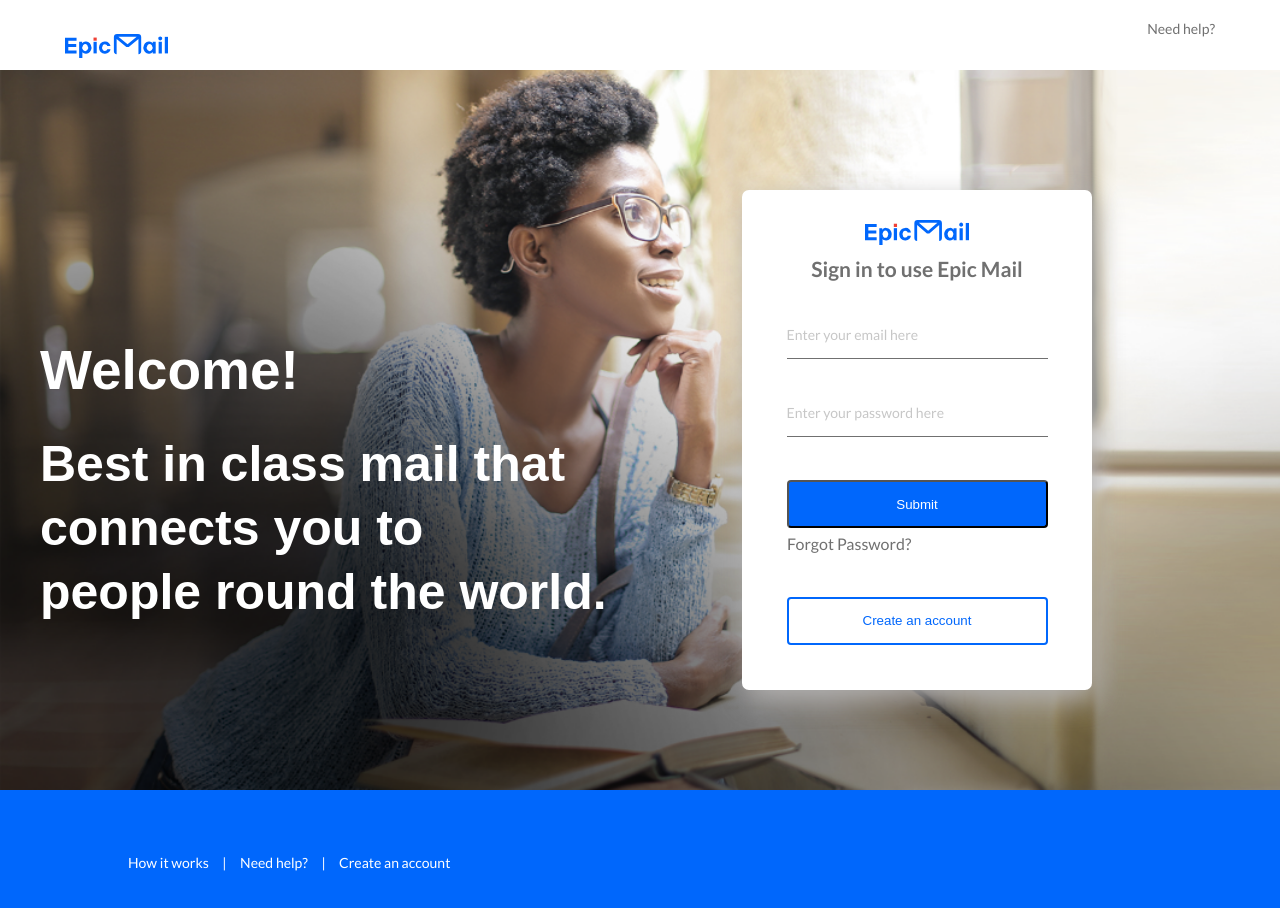
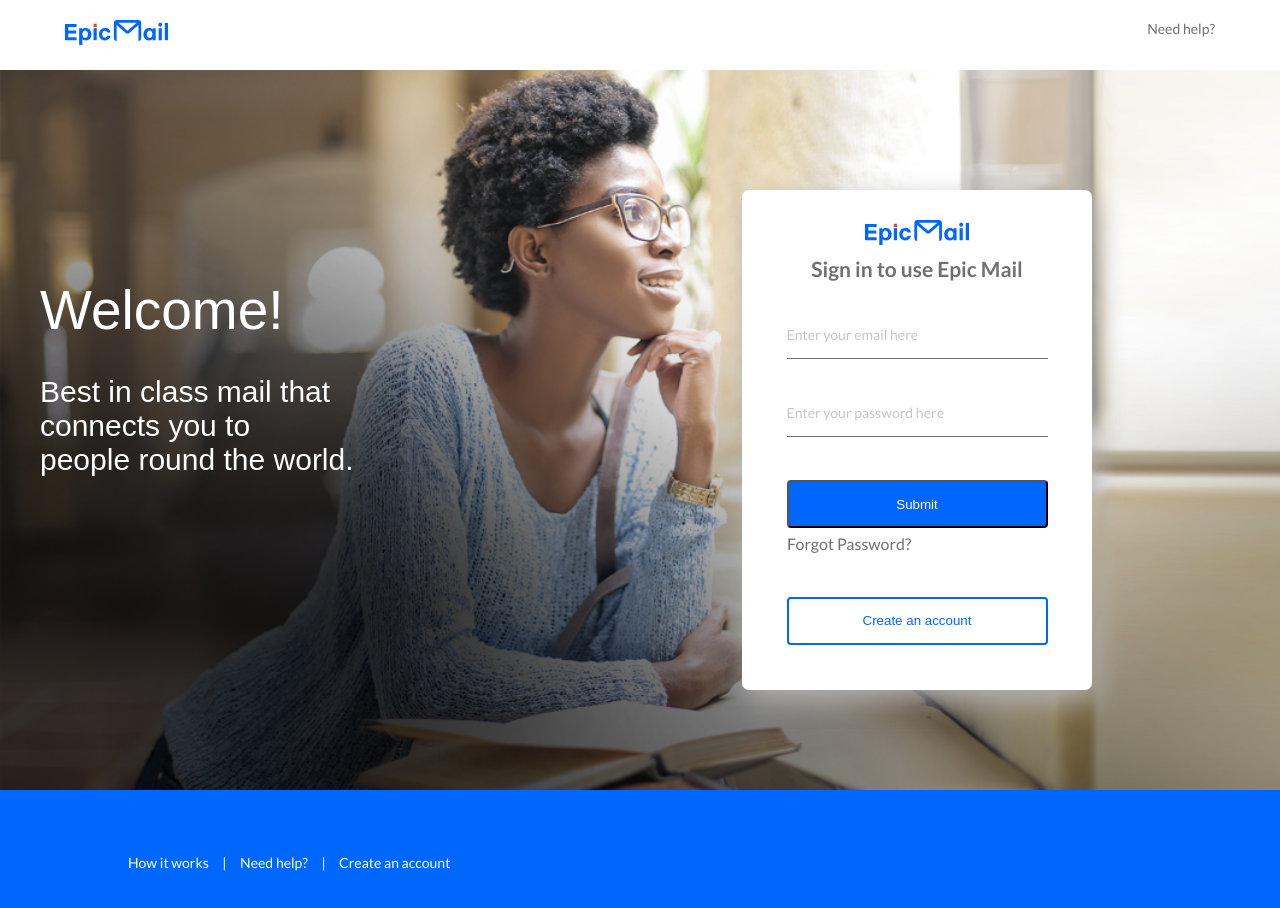
Before and after one commit to Ochowo/Epic-Email, a plain HTML site: page index.html in a window 1280 px wide. Drawn offline with Linux system fonts and the light colour scheme.

Commit message:
bug(ui): bg-fix index page [fixes #164352389]

```diff
--- a/css/style.css
+++ b/css/style.css
@@ -48,7 +48,11 @@ a {
 }
 .logo {
     float: left;
-    margin-top: 1.2%;
+    margin-top: 1.5%;
+}
+.lo {
+    padding: 0;
+    margin: 0;
 }
 .help {
     float: right;
@@ -71,7 +75,6 @@ a {
 }
 .pull-text {
     font-size: 55px;
-    font-weight: 600;
     margin-top:40%;
     font-family: 'open-sans', sans-serif;
 }
@@ -128,11 +131,10 @@ a {
     border: 2px  solid #0067fc;
 }
 .wel{
-    line-height: 120px;
+    line-height: 1px;
 }
 .every {
- font-size:50px;
- line-height: 1px;
+ font-size:30px;
 }
 footer {
 
@@ -508,15 +510,15 @@ th {
     overflow: hidden;
   }
 
+
+
 /********************************Queries**********************/
 @media only screen and (max-width: 1200px) {
     .pull-text {
         margin-left: 8%;
         font-size:45px;
     }
-    .every {
-        font-size:45px;
-    }
+
     .wel {
         line-height:80px;
     }
@@ -838,6 +840,9 @@ float: left;
     .navvv {
         margin-top: 35%;
     }
+    .flexboxx {
+        padding-top:5%;
+    }
 
 }
 @media only screen and (max-width: 375px) {
@@ -850,4 +855,5 @@ float: left;
     .recieve, .send {
         width: 300px;
     }
+
 }
--- a/index.html
+++ b/index.html
@@ -9,14 +9,14 @@
 <body>
     <header class="header uyu">
         <nav class="nav">
-        <div class="logo"><a href = "#"><img src="img/logo.svg"></a> </div>
+        <div class="logo lo"><a href = "#"><img src="img/logo.svg"></a> </div>
         <div class="help"><a href ="#">Need help?</a></div>
         </nav>
     </header>
     <section class="top-sec">
         <div class="container tsd">
             <div class="pull-left csb">
-                <div class="pull-text"><span class="wel">Welcome!</span><br><span class="every"> Best in class mail that <br>connects you to<br>  people round the world.</span></div>
+                <div class="pull-text"><p class="wel">Welcome!</p><br><p class="every"> Best in class mail that <br>connects you to<br>  people round the world.</p></div>
             </div>
             <div class="pull-right csd">
                 <form class="box bxx" id="bxx">
```
